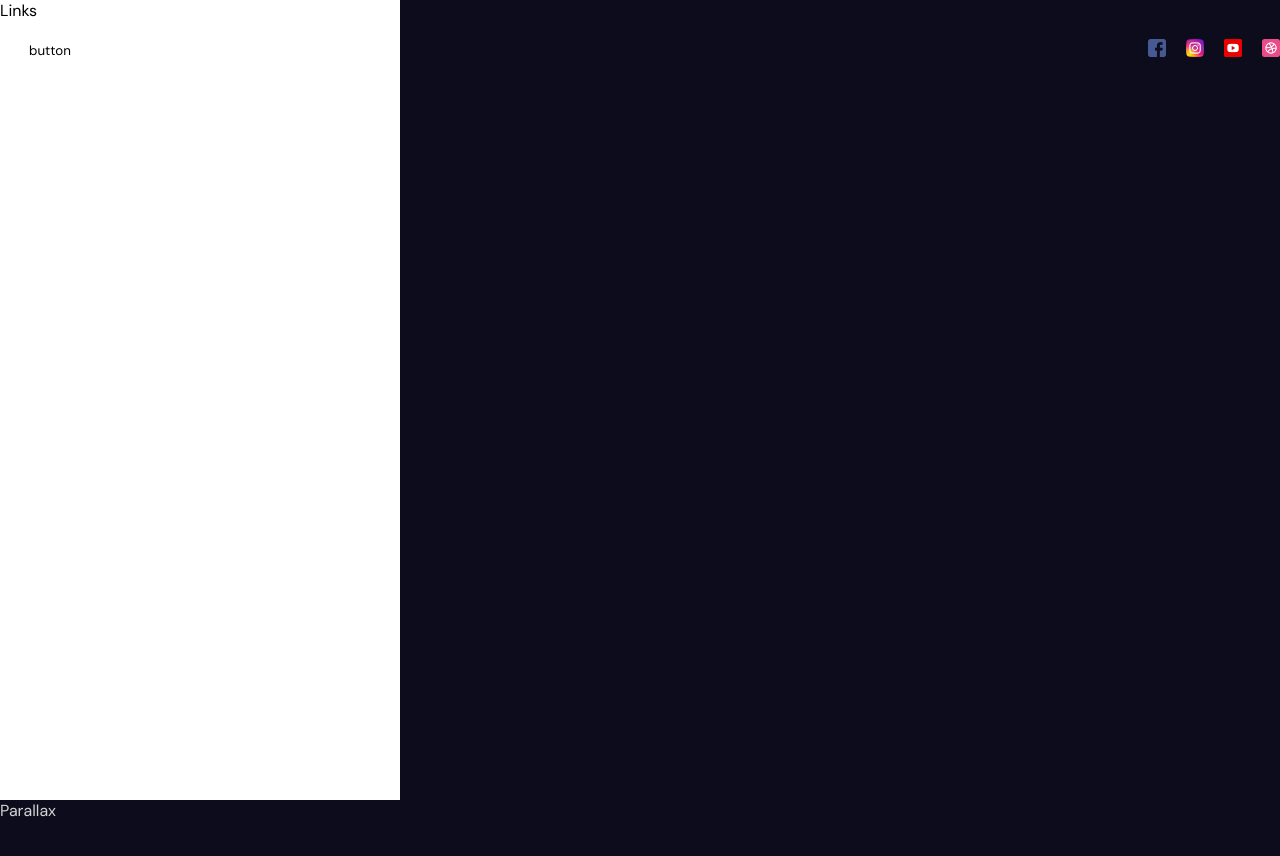
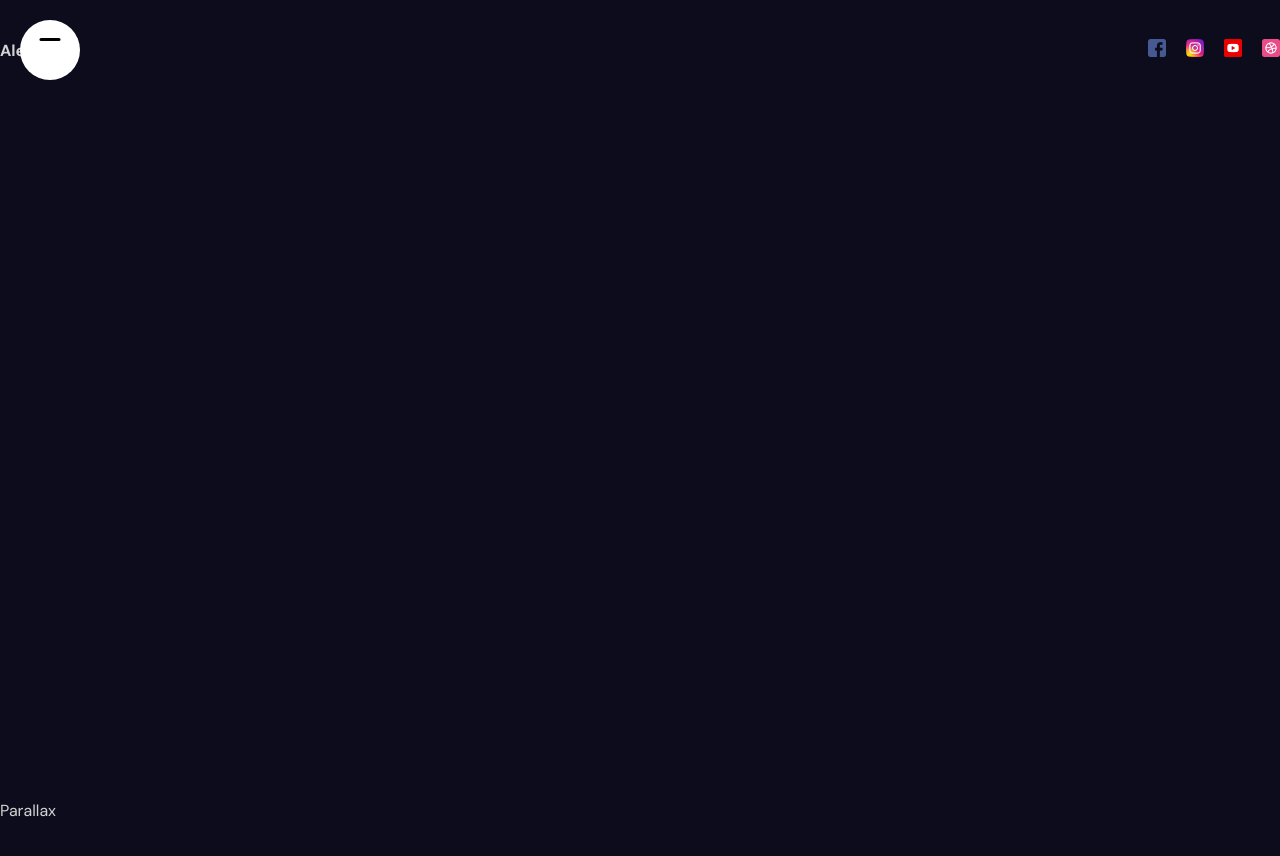
Before and after one commit to Alek30k/animated-portfolio, a React (Vite) app: page / in a window 1280 px wide. Shown: the top 856 px of the page. Built offline with nearby package versions, Linux system fonts and the light colour scheme.

Commit message:
last commit

```diff
--- a/src/App.jsx
+++ b/src/App.jsx
@@ -4,16 +4,16 @@ import Navbar from "./components/navbar/Navbar";
 const App = () => {
   return (
     <div>
-      <section>
+      <section id="Homepage">
         <Navbar />
       </section>
-      <section>Parallax</section>
+      <section id="Services">Parallax</section>
       <section>Services</section>
-      <section>Parallax</section>
+      <section id="Portfolio">Parallax</section>
       <section>Portfolio1</section>
       <section>Portfolio2</section>
       <section>Portfolio3</section>
-      <section>Contact</section>
+      <section id="Contact">Contact</section>
     </div>
   );
 };
--- a/src/components/sidebar/Sidebar.jsx
+++ b/src/components/sidebar/Sidebar.jsx
@@ -1,6 +1,8 @@
+import { useState } from "react";
 import Links from "./links/Links";
 import "./sidebar.scss";
 import ToggleButton from "./toggleButton/ToggleButton";
+import { motion } from "framer-motion";
 
 const variants = {
   open: {
@@ -15,20 +17,22 @@ const variants = {
     transition: {
       delay: 0.5,
       type: "spring",
-      stiffness: 400,
+      stiffness: 200,
       damping: 40,
     },
   },
 };
 
 const Sidebar = () => {
+  const [open, setOpen] = useState(false);
+
   return (
-    <div className="sidebar">
-      <div className="bg">
+    <motion.div className="sidebar" animate={open ? "open" : "closed"}>
+      <motion.div className="bg" variants={variants}>
         <Links />
-      </div>
-      <ToggleButton />
-    </div>
+      </motion.div>
+      <ToggleButton setOpen={setOpen} />
+    </motion.div>
   );
 };
 
--- a/src/components/sidebar/links/Links.jsx
+++ b/src/components/sidebar/links/Links.jsx
@@ -1,5 +1,15 @@
 const Links = () => {
-  return <div>Links</div>;
+  const items = ["Homepage", "Services", "Portfolio", "Contact", "About"];
+
+  return (
+    <div className="links">
+      {items.map((item) => (
+        <a href={`#${item}`} key={item}>
+          {item}
+        </a>
+      ))}
+    </div>
+  );
 };
 
 export default Links;
--- a/src/components/sidebar/toggleButton/ToggleButton.jsx
+++ b/src/components/sidebar/toggleButton/ToggleButton.jsx
@@ -1,5 +1,21 @@
-const ToggleButton = () => {
-  return <button>button</button>;
+import { motion } from "framer-motion";
+
+const ToggleButton = ({ setOpen }) => {
+  return (
+    <button onClick={() => setOpen((prev) => !prev)}>
+      <svg width="23" height="23" viewBox="0 0 23 23">
+        <motion.path
+          strokeWidth="3"
+          stroke="black"
+          strokeLinecap="round"
+          variants={{
+            closed: { d: "M 2 2.5 L 20 2.5" },
+            open: { d: "M 3 16.5 L 17 2.5" },
+          }}
+        />
+      </svg>
+    </button>
+  );
 };
 
 export default ToggleButton;
```
